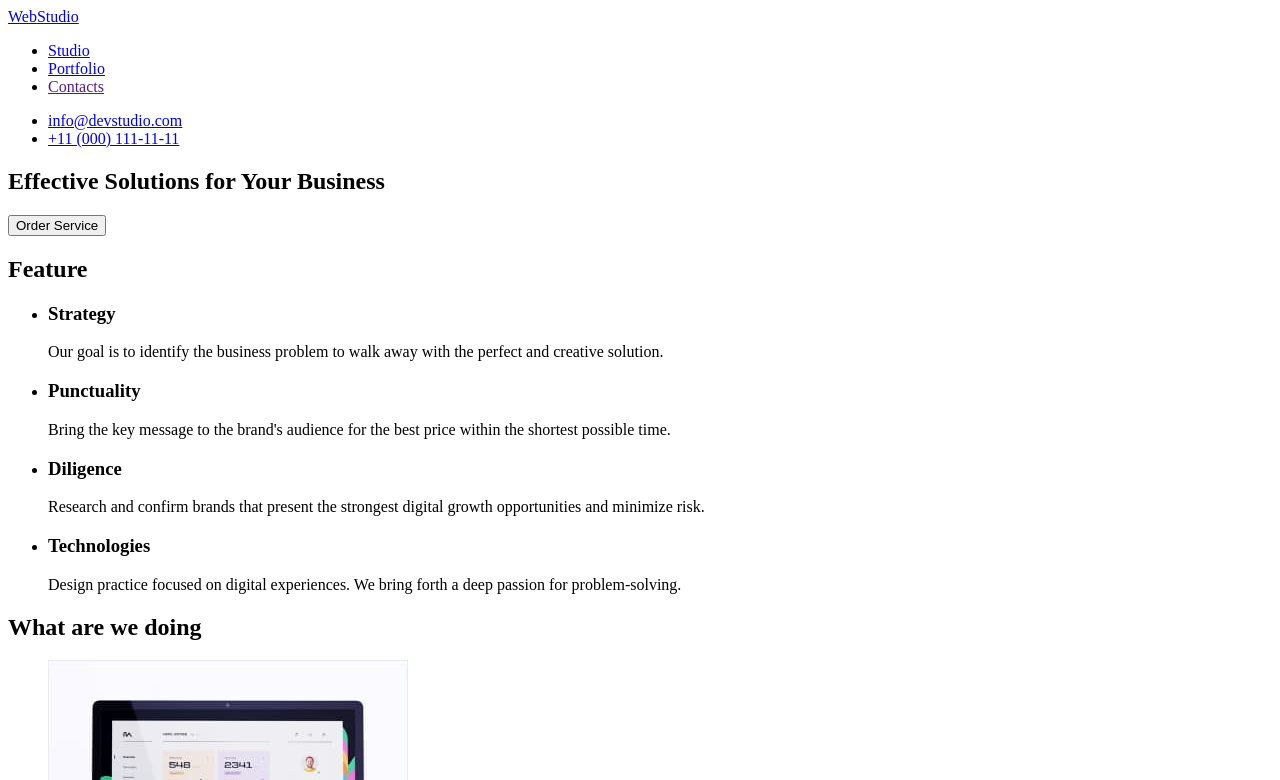
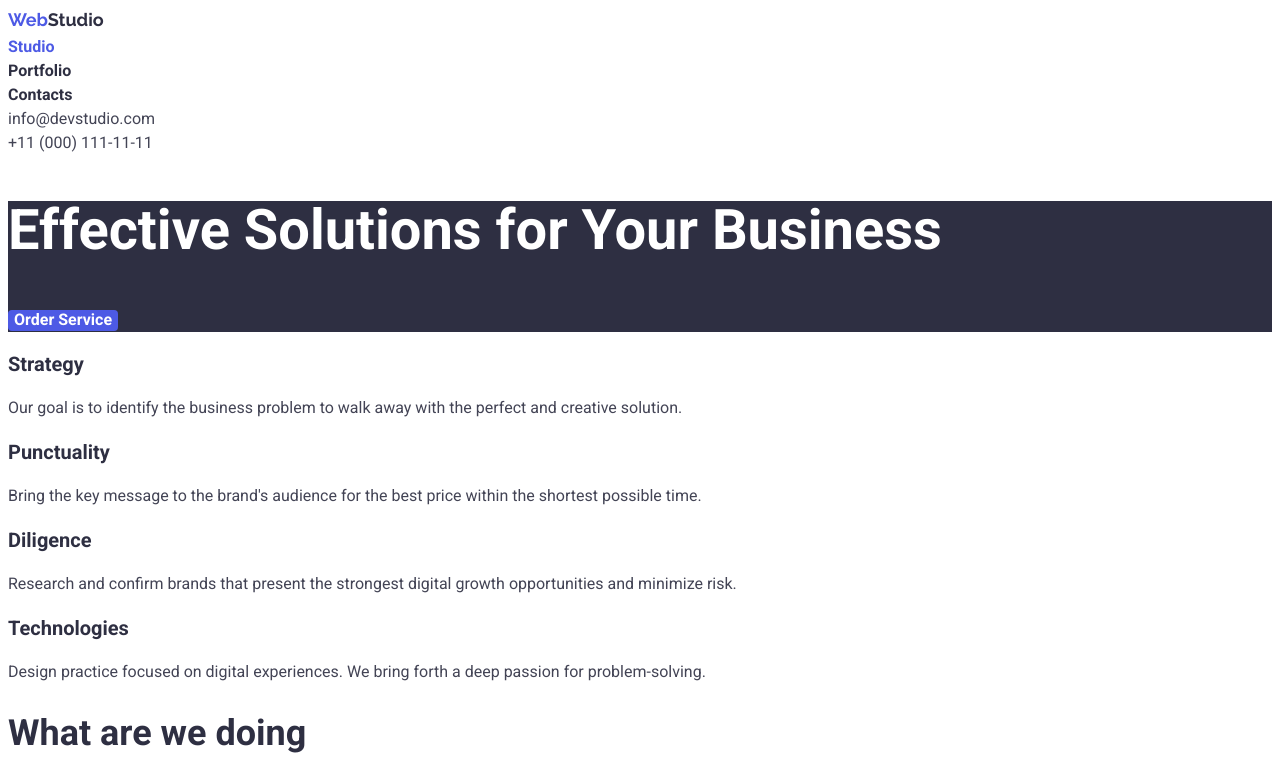
Before and after one commit to const604/goit-markup-hw-02, a plain HTML site: page index.html in a window 1280 px wide. Shown: the top 780 px of the page. Drawn offline with Linux system fonts and the light colour scheme; the site is published under a folder, as on GitHub Pages, so addresses that start at the root find nothing.

Commit message:
крапка

```diff
--- a/index.html
+++ b/index.html
@@ -7,7 +7,7 @@
   <title>Web Studio</title>
   <link href="https://fonts.googleapis.com/css2?family=Raleway:wght@700&family=Roboto:wght@400;500;700;900&display=swap"
     rel="stylesheet">
-  <link rel="stylesheet" href="/css/styles.css">
+  <link rel="stylesheet" href="./css/styles.css">
 
 </head>
 <body>
@@ -15,8 +15,8 @@
   <nav class="nav">
     <a href="index.html" class="logo"><span class="web">Web</span>Studio</a>
     <ul class="nav list">
-      <li><a href="/index.html" class="link current">Studio</a></li>
-      <li><a href="/portfolio.html" class="link">Portfolio</a></li>
+      <li><a href="./index.html" class="link current">Studio</a></li>
+      <li><a href="./portfolio.html" class="link">Portfolio</a></li>
       <li><a href="" class="link">Contacts</a></li>
     </ul>
   </nav>
```
Also changed, not shown: portfolio.html (+3 -3 lines).
